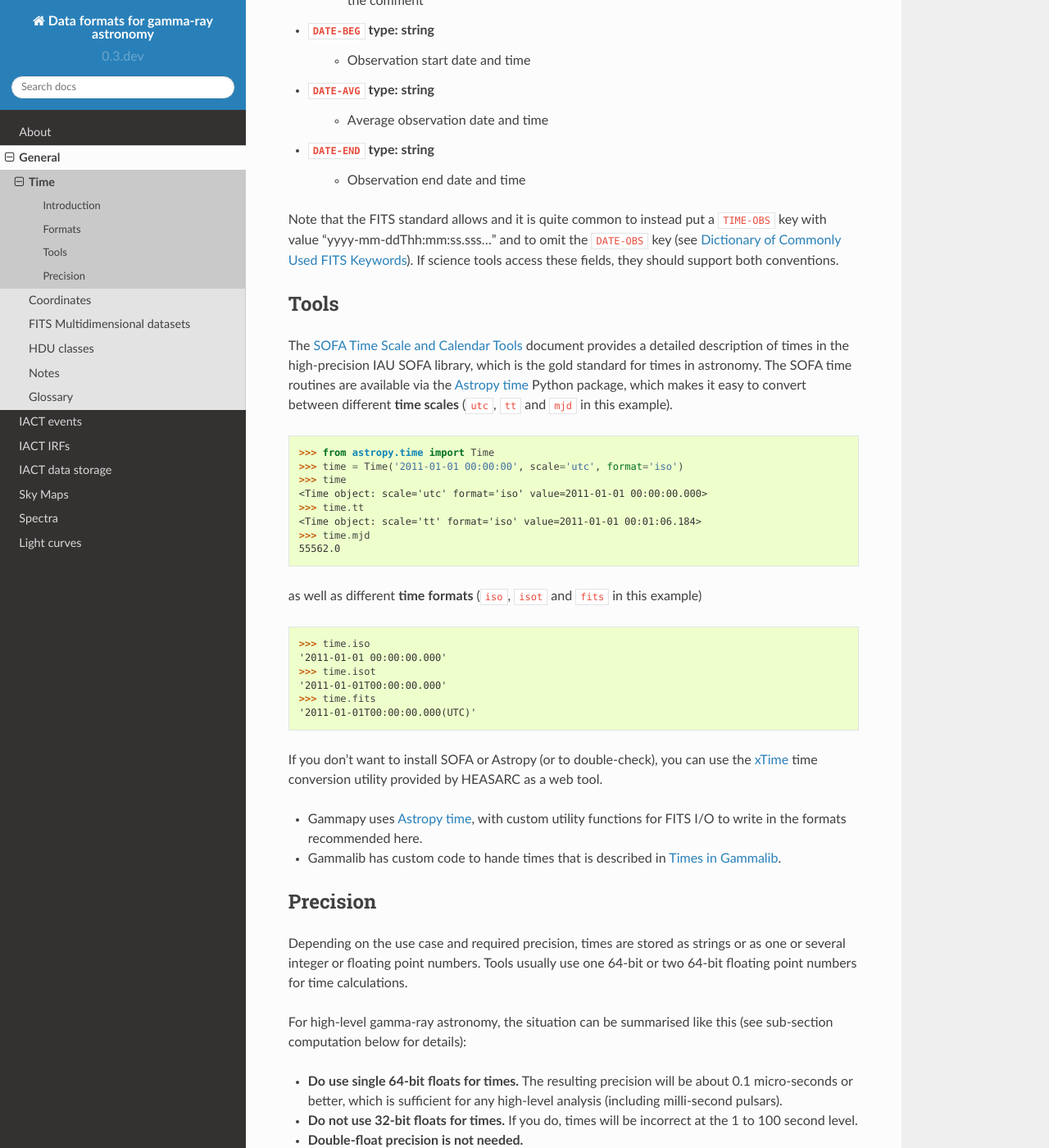
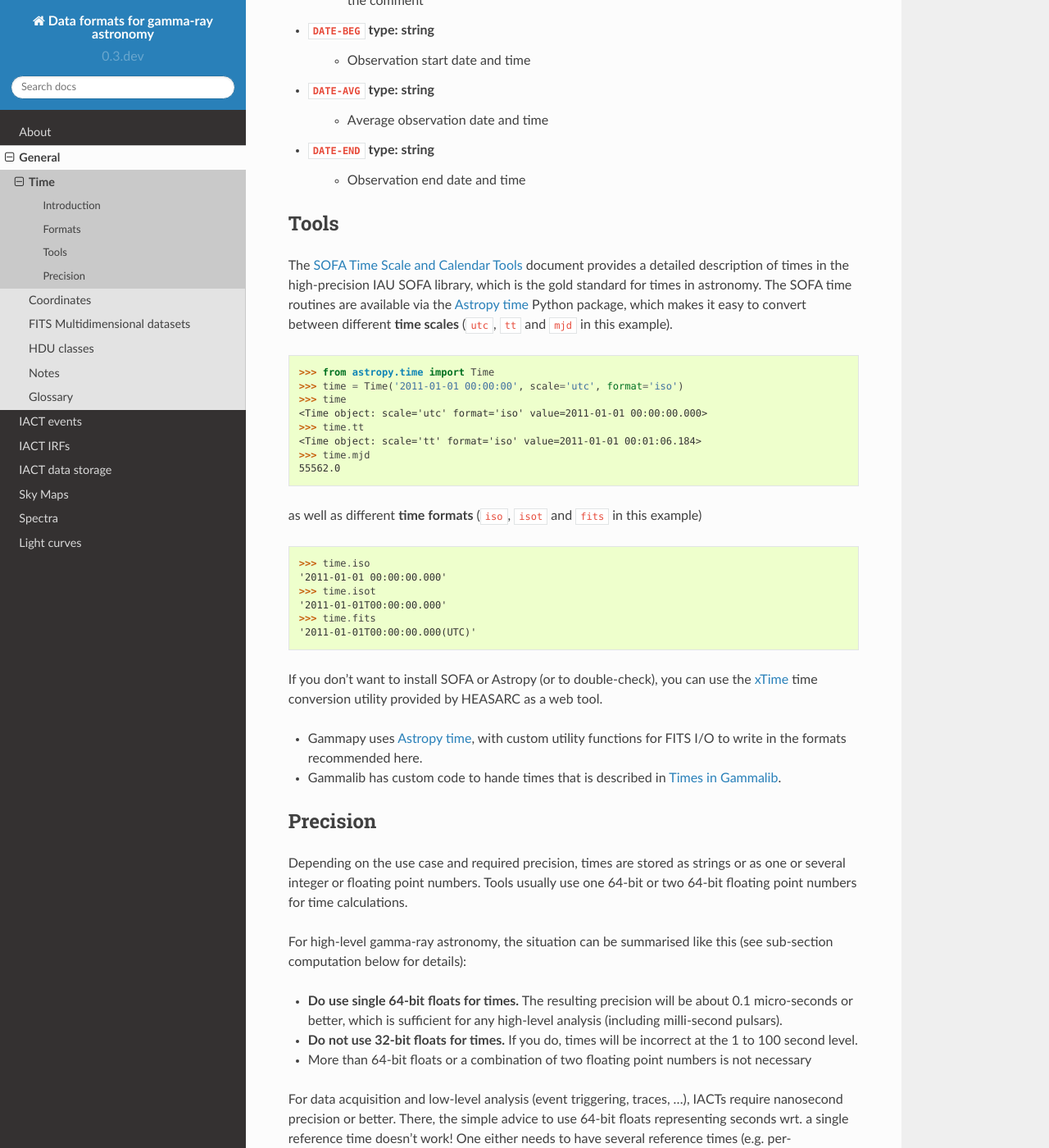
Before and after one commit to open-gamma-ray-astro/gamma-astro-data-formats, a Sphinx documentation site: the page built from source/general/time.rst, in a window 1280 px wide and 1400 px high, scrolled down 1884 px. Shown: the whole window at 82% size. Built offline with Sphinx 7.4.7 and the Read the Docs theme 2.0.0, drawn with Linux system fonts in a browser that asks for light colours.

Commit message:
Remove sentence, disambiguate double vs two floats

```diff
--- a/source/general/time.rst
+++ b/source/general/time.rst
@@ -84,11 +84,6 @@ The precision is not fixed, so seconds or fractional seconds could be left out.
 * ``DATE-END`` type: string
     * Observation end date and time
 
-Note that the FITS standard allows and it is quite common to instead put a
-``TIME-OBS`` key with value "yyyy-mm-ddThh:mm:ss.sss..." and to omit the ``DATE-OBS`` key
-(see `Dictionary of Commonly Used FITS Keywords`_). If science tools access these fields,
-they should support both conventions.
-
 .. _time-tools:
 
 Tools
@@ -147,7 +142,7 @@ For high-level gamma-ray astronomy, the situation can be summarised like this
   which is sufficient for any high-level analysis (including milli-second pulsars).
 * **Do not use 32-bit floats for times.**
   If you do, times will be incorrect at the 1 to 100 second level.
-* **Double-float precision is not needed.**
+* More than 64-bit floats or a combination of two floating point numbers is not necessary
 
 For data acquisition and low-level analysis (event triggering, traces, ...),
 IACTs require nanosecond precision or better. There, the simple advice to use
```
